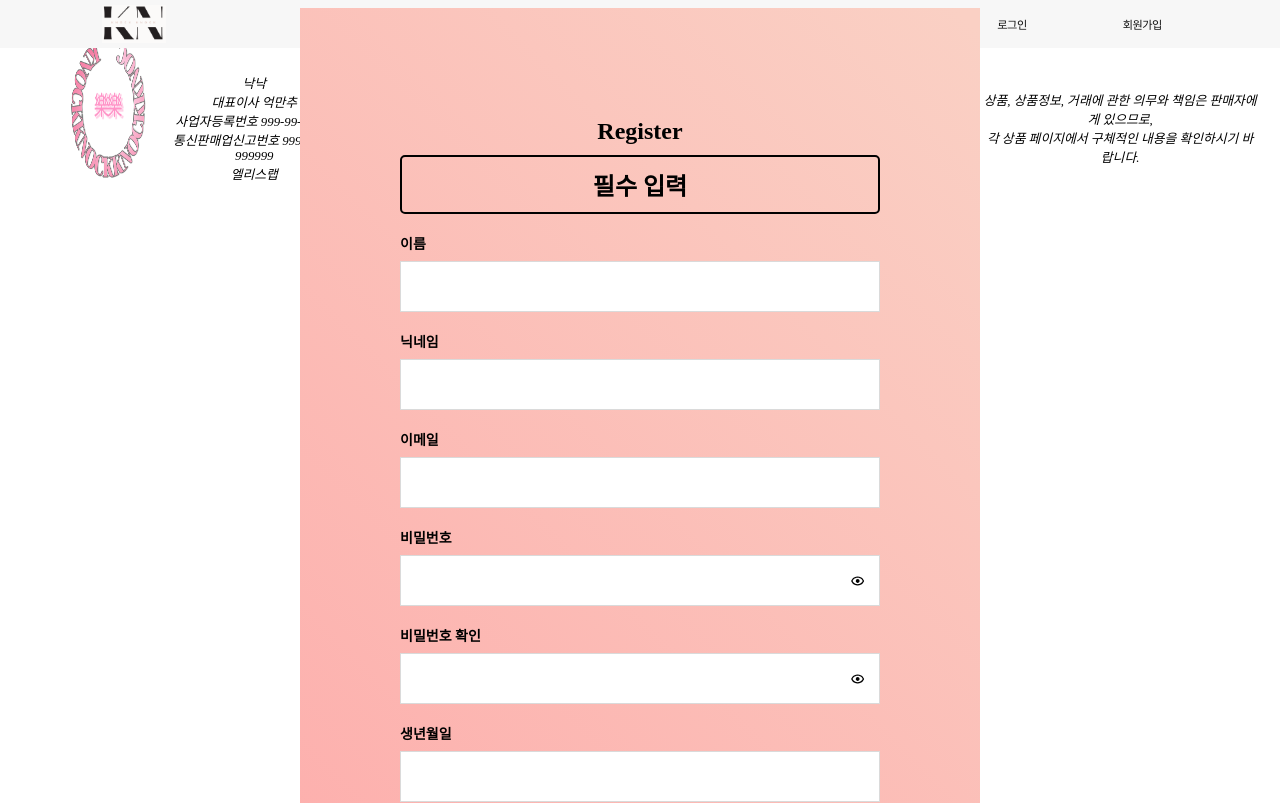
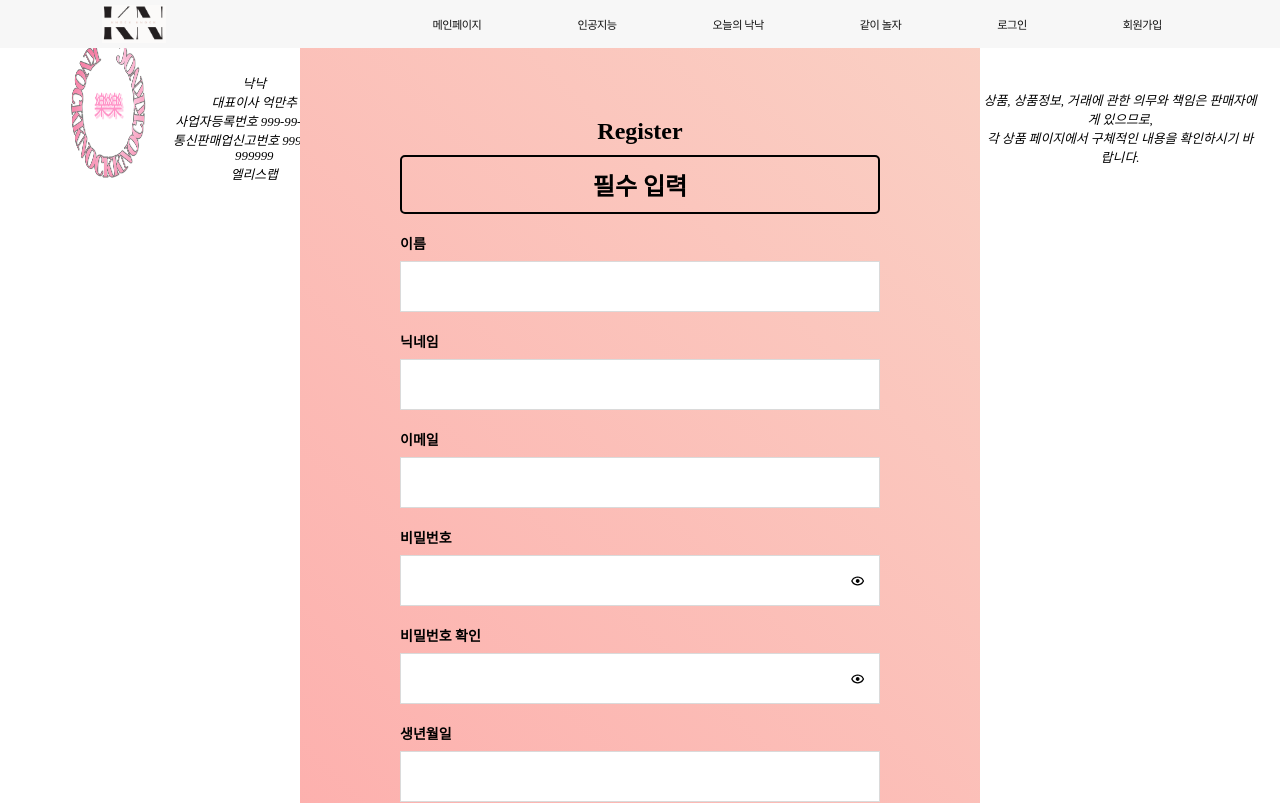
Before and after one commit to jeong1suk/KNOCKKNOCK, a React (Vite) app: page /register in a window 1280 px wide. Shown: the top 803 px of the page. Built offline with nearby package versions, Linux system fonts and the light colour scheme; no server answers.

Commit message:
CSS: 헤더 zindex 수정

```diff
--- a/package.json
+++ b/package.json
@@ -25,7 +25,8 @@
     "react-router-dom": "^6.14.1",
     "react-spring": "^9.7.2",
     "react-textarea-autosize": "^8.5.2",
-    "styled-components": "^6.0.4"
+    "styled-components": "^6.0.4",
+    "sweetalert2": "^11.7.20"
   },
   "devDependencies": {
     "@types/react": "^18.2.14",
--- a/src/components/sections/Header.jsx
+++ b/src/components/sections/Header.jsx
@@ -56,7 +56,7 @@ const HeaderWrap = styled.div`
   position: fixed;
   top: 0;
   left: 0;
-  /* z-index: 998; */
+  z-index: 998;
 `;
 
 const HeaderContainer = styled.div`
```
Also changed, not shown: 1 other file (tests, documents, lock files or other folders).
